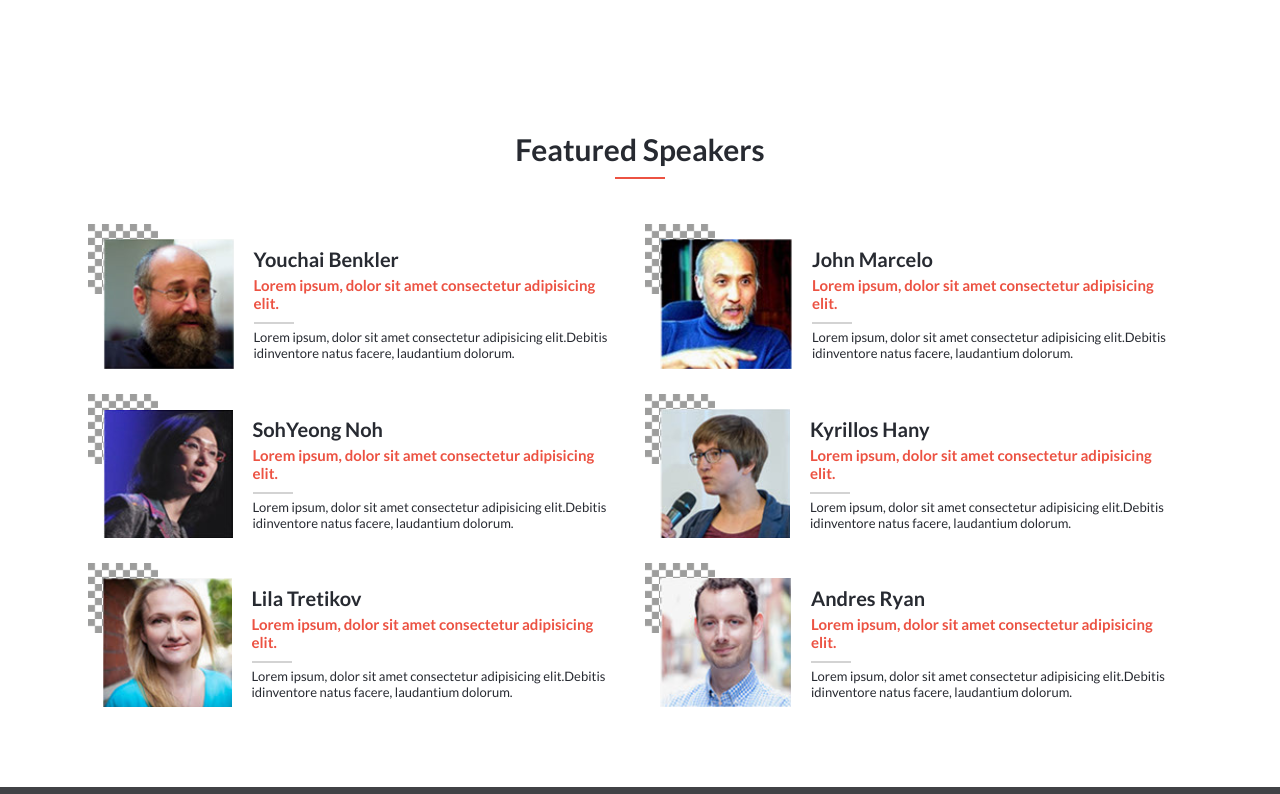
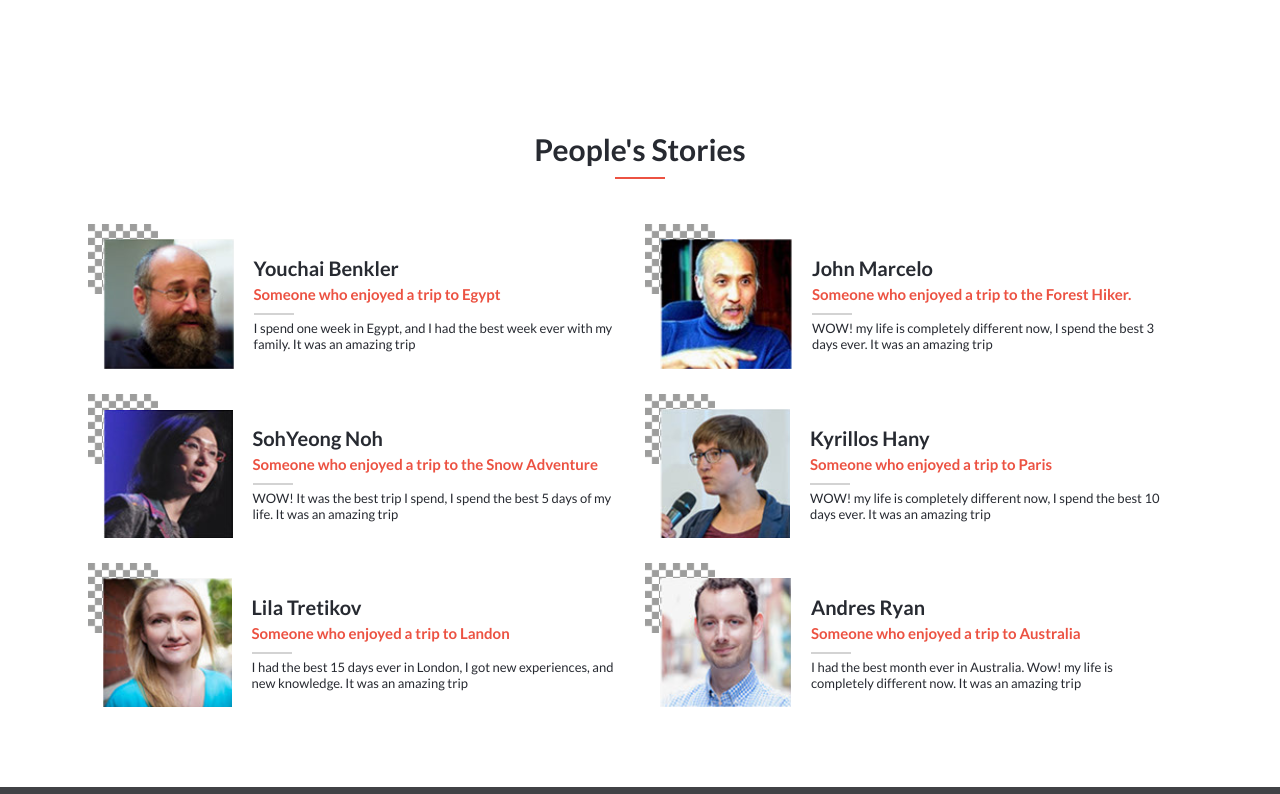
Before and after one commit to Bondok6/Green-Travel, a website: page index.html in a window 1280 px wide. Shown: the part 1246-2040 px from the top of the page. Drawn offline with Linux system fonts and the light colour scheme.

Commit message:
Replace the content of the speaker section to People's stories

```diff
--- a/index.html
+++ b/index.html
@@ -35,7 +35,7 @@
           <li class="nav-item"><a href="#">Home</a></li>
           <li class="nav-item"><a href="pages/about.html">About</a></li>
           <li class="nav-item"><a href="#program">Program</a></li>
-          <li class="nav-item"><a href="#speakers">Speakers</a></li>
+          <li class="nav-item"><a href="#stories">Stories</a></li>
           <li class="nav-item"><a href="#partners">Sponser</a></li>
           <li class="nav-item"><a href="#" id="nav-btn">Join Us</a></li>
         </ul>
@@ -97,9 +97,9 @@
         </div>
       </section>
 
-      <section class="speakers-section" id="speakers">
+      <section class="speakers-section" id="stories">
         <div class="container">
-          <h2 class="sub-title">Featured Speakers</h2>
+          <h2 class="sub-title">People's Stories</h2>
           <ul class="speakers-container"></ul>
           <button type="button" class="show-btn"> MORE &darr;</button>
         </div>
--- a/js/main.js
+++ b/js/main.js
@@ -31,46 +31,40 @@ mobileMenu();
 
 const speakersData = [
   {
-    img: 'images/speakers/speaker1.png',
     name: 'Youchai Benkler',
-    bio: 'Lorem ipsum, dolor sit amet consectetur adipisicing elit.',
+    bio: 'Someone who enjoyed a trip to Egypt',
     paragraph:
-      'Lorem ipsum, dolor sit amet consectetur adipisicing elit.Debitis idinventore natus facere, laudantium dolorum.',
+      'I spend one week in Egypt, and I had the best week ever with my family. It was an amazing trip',
   },
   {
-    img: 'images/speakers/speaker2.png',
     name: 'John Marcelo',
-    bio: 'Lorem ipsum, dolor sit amet consectetur adipisicing elit.',
+    bio: 'Someone who enjoyed a trip to the Forest Hiker.',
     paragraph:
-      'Lorem ipsum, dolor sit amet consectetur adipisicing elit.Debitis idinventore natus facere, laudantium dolorum.',
+      'WOW! my life is completely different now, I spend the best 3 days ever. It was an amazing trip',
   },
   {
-    img: 'images/speakers/speaker3.png',
     name: 'SohYeong Noh',
-    bio: 'Lorem ipsum, dolor sit amet consectetur adipisicing elit.',
+    bio: 'Someone who enjoyed a trip to the Snow Adventure',
     paragraph:
-      'Lorem ipsum, dolor sit amet consectetur adipisicing elit.Debitis idinventore natus facere, laudantium dolorum.',
+      'WOW! It was the best trip I spend, I spend the best 5 days of my life. It was an amazing trip',
   },
   {
-    img: 'images/speakers/speaker4.png',
     name: 'Kyrillos Hany',
-    bio: 'Lorem ipsum, dolor sit amet consectetur adipisicing elit.',
+    bio: 'Someone who enjoyed a trip to Paris',
     paragraph:
-      'Lorem ipsum, dolor sit amet consectetur adipisicing elit.Debitis idinventore natus facere, laudantium dolorum.',
+      'WOW! my life is completely different now, I spend the best 10 days ever. It was an amazing trip',
   },
   {
-    img: 'images/speakers/speaker5.png',
     name: 'Lila Tretikov',
-    bio: 'Lorem ipsum, dolor sit amet consectetur adipisicing elit.',
+    bio: 'Someone who enjoyed a trip to Landon',
     paragraph:
-      'Lorem ipsum, dolor sit amet consectetur adipisicing elit.Debitis idinventore natus facere, laudantium dolorum.',
+      'I had the best 15 days ever in London, I got new experiences, and new knowledge. It was an amazing trip',
   },
   {
-    img: 'images/speakers/speaker6.png',
     name: 'Andres Ryan',
-    bio: 'Lorem ipsum, dolor sit amet consectetur adipisicing elit.',
+    bio: 'Someone who enjoyed a trip to Australia',
     paragraph:
-      'Lorem ipsum, dolor sit amet consectetur adipisicing elit.Debitis idinventore natus facere, laudantium dolorum.',
+      'I had the best month ever in Australia. Wow! my life is completely different now. It was an amazing trip',
   },
 ];
 
```
Also changed, not shown: pages/about.html (+5 -5 lines).
